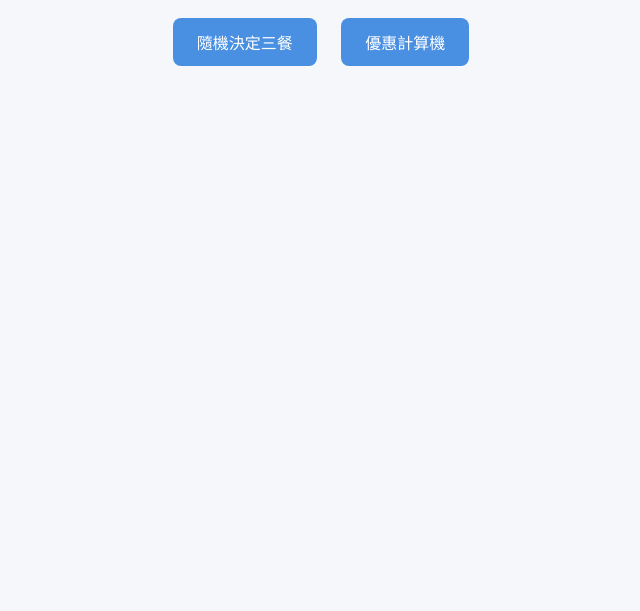
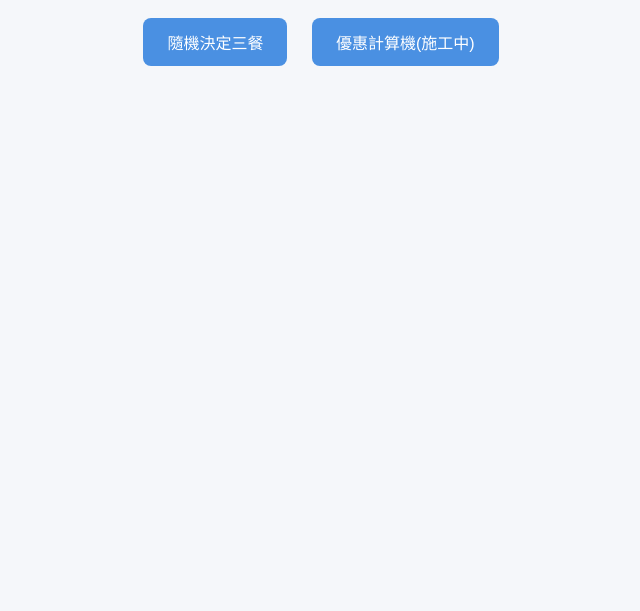
Before and after one commit to yoin0331/Random_Meals, a plain HTML site: page index.html in a window 1280 px wide. Shown: the part 189-800 px from the top of the page, without its empty margins (319-959 px from the left). Drawn offline with Linux system fonts and the light colour scheme.

Commit message:
Update index.html

```diff
--- a/index.html
+++ b/index.html
@@ -36,6 +36,6 @@
 <body>
   <h1>選擇你要的功能</h1>
   <a href="rand_meals.html" class="button">隨機決定三餐</a>
-  <a href="discount.html" class="button">優惠計算機</a>
+  <a href="discount.html" class="button">優惠計算機(施工中)</a>
 </body>
 </html>
```
